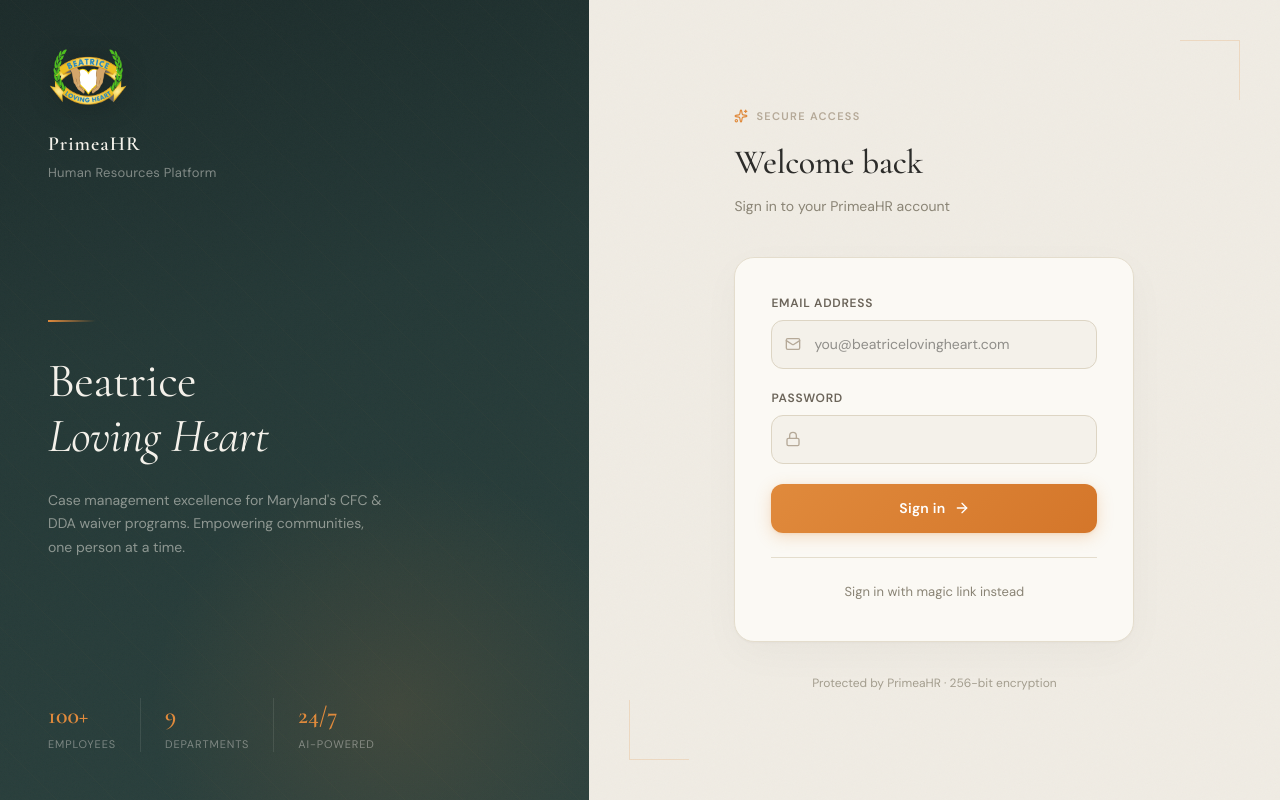
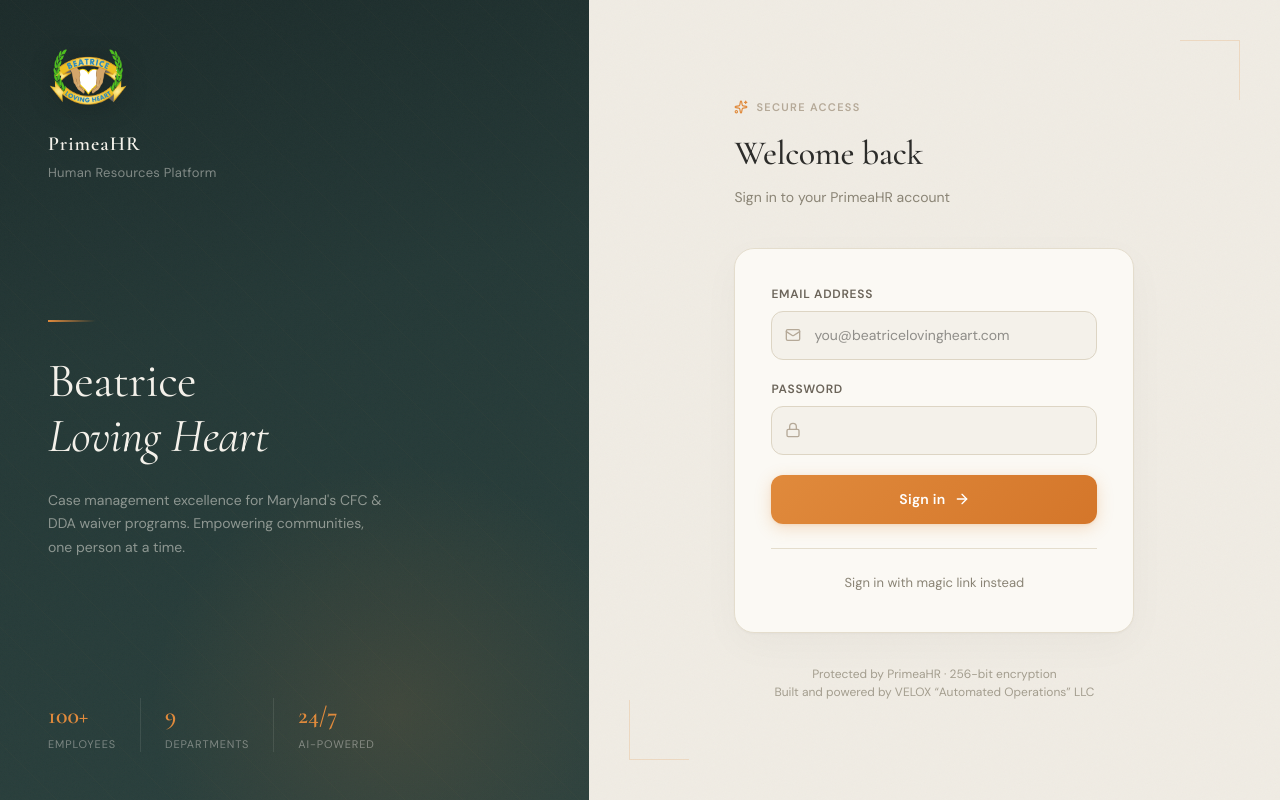
Before and after one commit to jemelike-lab/primeahr, a Next.js app: page /login in a window 1280 px wide. Built offline with nearby package versions, Linux system fonts and the light colour scheme; no server answers.

Commit message:
feat: add VELOX Automated Operations LLC branding to footer

```diff
--- a/src/app/(auth)/login/page.tsx
+++ b/src/app/(auth)/login/page.tsx
@@ -503,7 +503,7 @@ export default function LoginPage() {
               fontSize: '12px',
               color: '#a39d8e',
             }}>
-              Protected by PrimeaHR &middot; 256-bit encryption
+              Protected by PrimeaHR &middot; 256-bit encryption<br />Built and powered by VELOX &ldquo;Automated Operations&rdquo; LLC
             </div>
           </div>
         </div>
```
